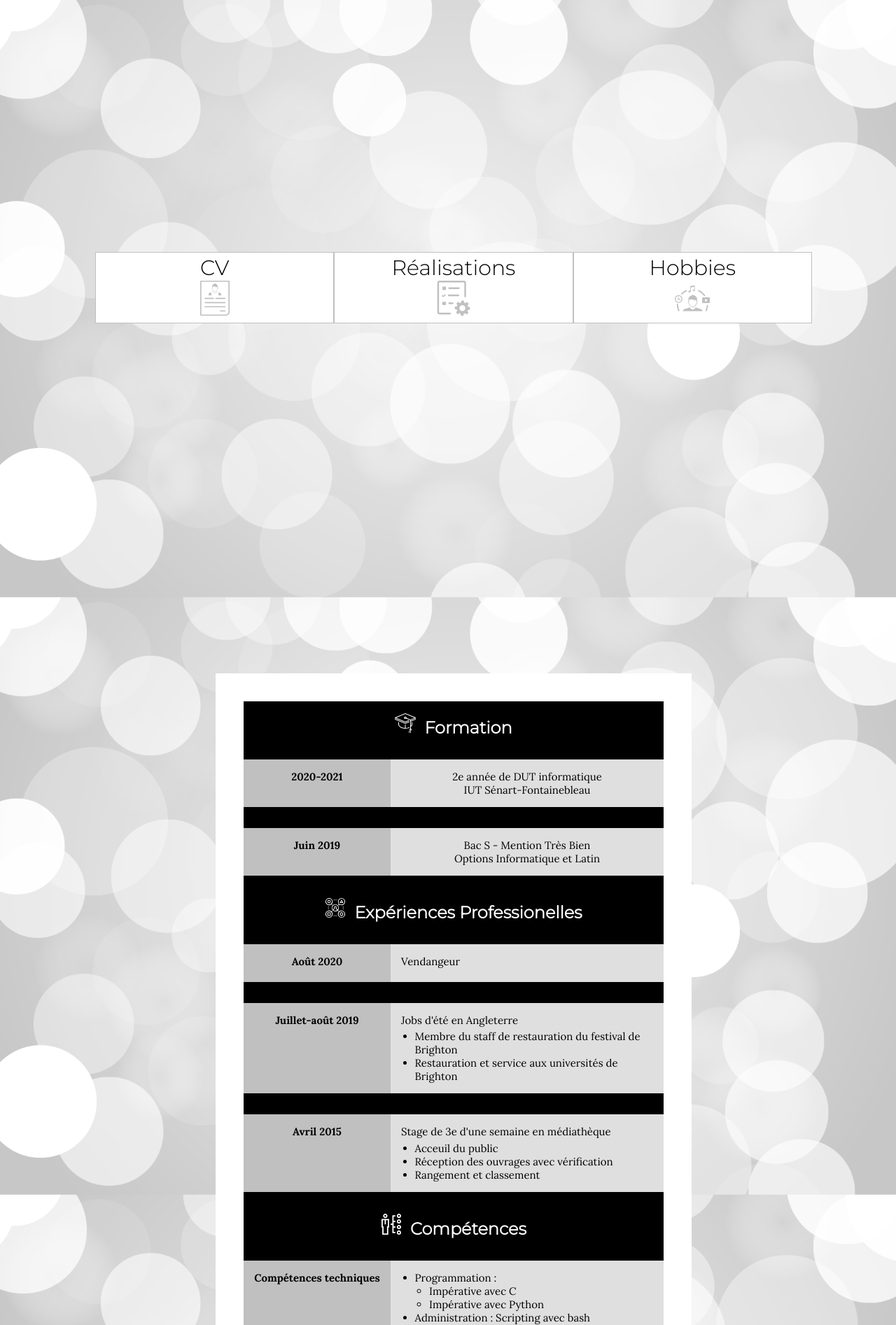
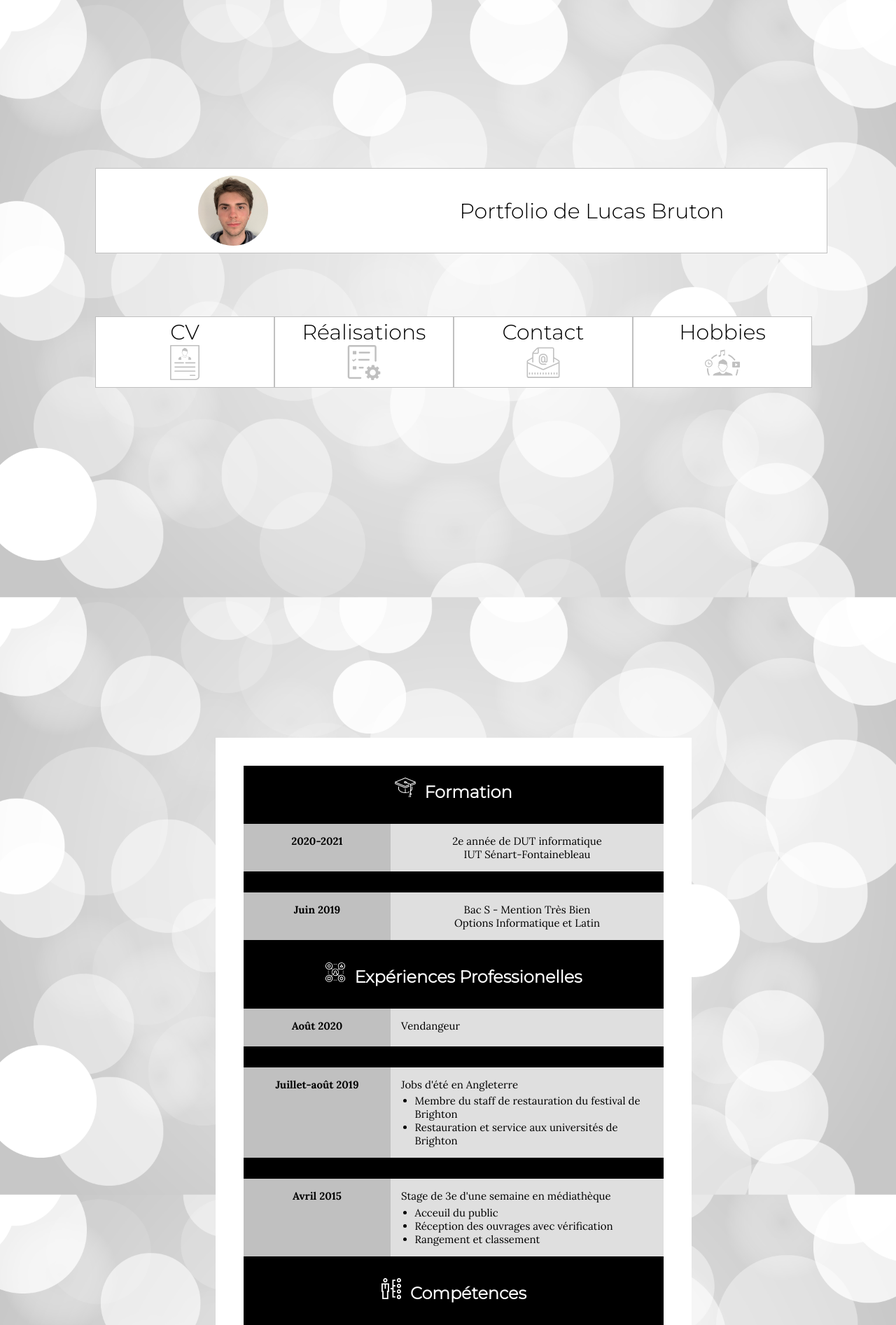
Before and after one commit to LucasBruton/Portfolio2.0, a PHP site: page / in a window 1280 px wide. Shown: the top 1893 px of the page at 70% size. Run offline with PHP 8.4, Linux system fonts and the light colour scheme.

Commit message:
amélioration

```diff
--- a/css/index.css
+++ b/css/index.css
@@ -13,9 +13,11 @@ body {
 }
 
 header {
-	margin-top: 18em;
+	margin-top: 12em;
 	margin-bottom: 25em;
 }
+
+
 
 .menu {
 	font-family: 'Montserrat', sans-serif;
@@ -28,6 +30,21 @@ header {
 	flex-direction: row;
 	justify-content: space-around;
 	align-self: center;
+}
+.accueil {
+	margin-bottom: 3em;
+	padding: 10px;
+	background-color: white;
+	border: solid;
+	border-color: #C0C0C0;
+	border-width: 1px;
+}
+
+.round_image {
+	border-radius: 50%;
+	height: 100px;
+	width: 100px;
+
 }
 
 header a {
@@ -79,6 +96,11 @@ header a:hover, .icon-bar a:hover {
 .centrer_verticale {
 	display: flex;
 	flex-direction: column;
+	justify-content: center;
+}
+.centrer_horizontale {
+	display: flex;
+	flex-direction: row;
 	justify-content: center;
 }
 
@@ -195,7 +217,8 @@ li.ul_secondaire {
 
 .barre_blanche {
 	border-top: solid;
-	color: white;
+	border-color: white;
+	border-width: 2em;
 	padding-top: 1em;
 }
 
@@ -215,6 +238,19 @@ img.illustration {
 	margin-bottom: 10px;
 
 }
+
+.pomme {
+	background-color: #DC143C;
+}
+
+.sudoku {
+	background-color: #87CEFA
+}
+
+.quizz {
+	background-color: #4169E1;
+}
+
 img.illustration2 {
 
 	width: 250px;
@@ -231,8 +267,8 @@ img.illustration2 {
 	justify-content: space-around;
 	left: 0;
 	bottom: 0;
-	margin-bottom: 2em;
-	padding-bottom: 10px;
+	margin-bottom: 1em;
+	padding-bottom: 5px;
 }
 .boutton{
 	padding: 1em;
@@ -289,3 +325,12 @@ p.realisations {
 	background-color: black;
 	color: white;
 }
+
+.email {
+	text-decoration-line: none;
+	color: black;
+}
+.email:hover {
+	text-decoration-line: underline;
+	text-decoration-color: black;
+}
--- a/index.html
+++ b/index.html
@@ -13,10 +13,14 @@
 <body><script>
 </script>
   <header>
-
+    <div class="menu accueil">
+      <div class="centrer_horizontale"><img src="img/profile.jpg" class="round_image" /></div>
+        <div class="centrer_verticale">Portfolio de Lucas Bruton</div>
+    </div>
     <div class="menu">
       <a class="centrer_verticale" href="#formation"><div>CV<br><img src="icone/cv.svg" class="svg_cartouche" /><img src="icone/cv_hover.svg" class="svg_cartouche_hover"/></div></a>
       <a class="centrer_verticale" href="#snake"><div>Réalisations<br><img src="icone/projet.svg" class="svg_cartouche"/><img src="icone/projet_hover.svg" class="svg_cartouche_hover"/></div></a>
+      <a class="centrer_verticale" href="#contact"><div>Contact<br><img src="icone/email.svg" class="svg_cartouche"/><img src="icone/email_hover.svg" class="svg_cartouche_hover"/></div></a>
       <a class="centrer_verticale" href="#"><div>Hobbies<br><img src="icone/hobbies.svg" class="svg_cartouche"/><img src="icone/hobbies_hover.svg" class="svg_cartouche_hover"/></div></a>
     </div>
   </header>
@@ -129,7 +133,7 @@
     <div class="sous-partie" id="snake">
       <div class="sous-sous-partie">
         <h1><img src="icone/apple.svg" class="svg_cartouche" /><img src="icone/cv_hover.svg" class="svg_cartouche_hover"/>Snake</h1>
-          <div class="illustr">
+          <div class="illustr pomme">
             <img src="img/snake.png" alt="image Snake" class="illustration">
           </div>
       </div>
@@ -147,7 +151,7 @@
     <div class="sous-partie" id="sudoku">
       <div class="sous-sous-partie">
         <h1 class="barre_blanche"><object data="icone/sudoku.svg" type="image/svg+xml" class="svg"></object>Sudoku</h1>
-          <div class="illustr">
+          <div class="illustr sudoku">
             <img src="img/sudoku.PNG" alt="image Sudoku" class="illustration">
           </div>
       </div>
@@ -167,7 +171,7 @@
     <div class="sous-partie" id="quizz">
       <div class="sous-sous-partie">
         <h1 class="barre_blanche"><object data="icone/quizz.svg" type="image/svg+xml" class="svg"></object>Site dynamique</h1>
-          <div class="illustr">
+          <div class="illustr quizz">
             <img src="img/quizz.PNG" alt="image quizz" class="illustration2">
           </div>
       </div>
@@ -185,11 +189,31 @@
   </div>
 </div>
 
+<div class="centrer">
+  <div class="contenu">
+
+    <div class="sous-partie" id="contact">
+      <div class="sous-sous-partie">
+          <h1><img src="icone/email_hover.svg" class="svg" />Contact</h1>
+          <p class="bloc_gauche">E-mail</p>
+          <p><a class="email" href="mailto:lucas.bruton9@gmail.com">lucas.bruton9@gmail.com</a></p>
+      </div>
+      <div class="sous-sous-partie">
+          <p class="bloc_gauche">N° de Téléphone</p>
+          <p>+33 6 99 39 60 82</p>
+      </div>
+    </div>
+
+
+
+  </div>
+</div>
+
 <div class="icon-bar" id="icon-bar">
   <a href="#formation"><img src="icone/cv_sticky.svg" class="svg_cartouche" /><img src="icone/cv_hover.svg" class="svg_cartouche_hover"/></a>
   <a href="#snake"><img src="icone/projet_sticky.svg" class="svg_cartouche"/><img src="icone/projet_hover.svg" class="svg_cartouche_hover"/></a>
+  <a href="#contact"><img src="icone/email_sticky.svg" class="svg_cartouche"/><img src="icone/email_hover.svg" class="svg_cartouche_hover"/></a>
   <a href="#"><img src="icone/hobbies_sticky.svg" class="svg_cartouche"/><img src="icone/hobbies_hover.svg" class="svg_cartouche_hover"/></a>
-  <a href="mailto:lucas.bruton9@gmail.com"><img src="icone/email_sticky.svg" class="svg_cartouche"/><img src="icone/email_hover.svg" class="svg_cartouche_hover"/></a>
 </div>
 
 <script>
```
Also changed, not shown: icone/apple.svg, icone/email.svg, icone/quizz.svg, icone/sudoku.svg, img/profile.jpg (added).
